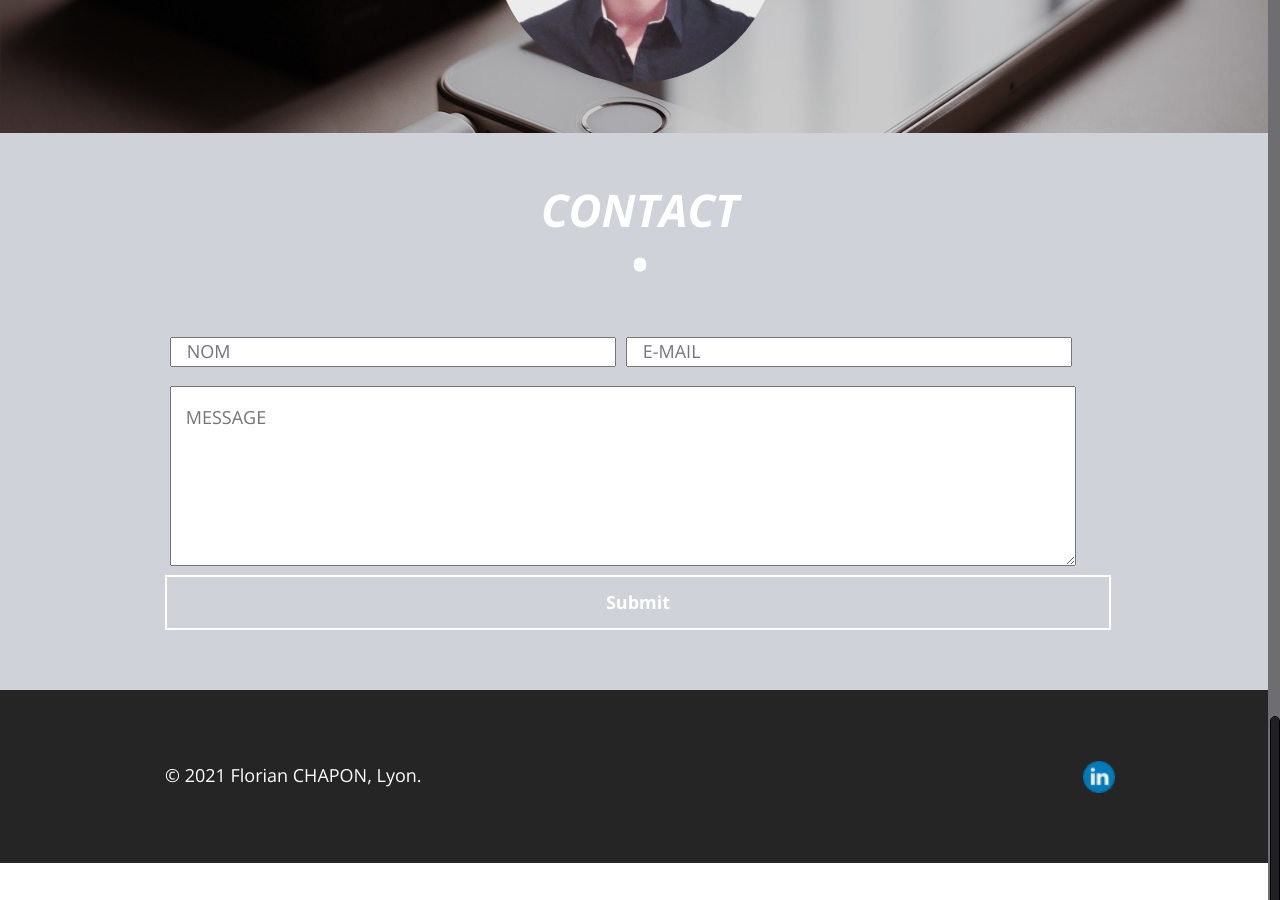
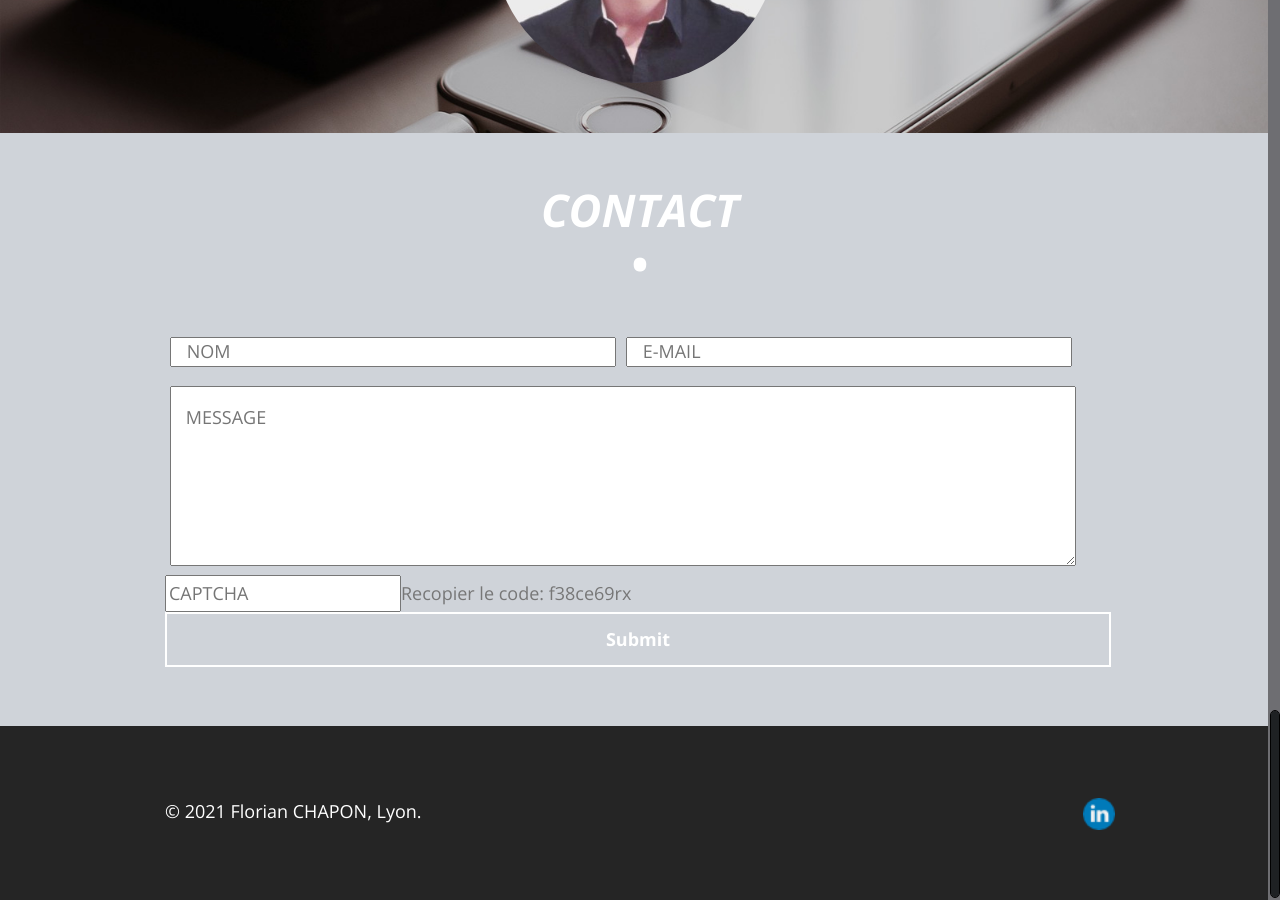
Before and after one commit to florianchapon/website, a Jekyll site: the page built from index.md, in a window 1280 px wide and 900 px high, scrolled down 3405 px. Built offline with Jekyll 4.4.1, drawn with Linux system fonts in a browser that asks for light colours; nearby versions of some CDN libraries; our own code applies the rules of GitHub Pages for plain Markdown files; comment, search, counter and statistics services are not loaded.

Commit message:
contact form

```diff
--- a/_layouts/home.html
+++ b/_layouts/home.html
@@ -184,7 +184,8 @@ layout: default
 					<input type="text" required placeholder="NOM" name="entry.393927792" id="name" class="contact-input">
 					<input type="text" required placeholder="E-MAIL" name="entry.1610294210" id="email" class="contact-input">
 					<textarea required placeholder="MESSAGE" name="entry.566675216" id="message" class="contact-textarea"></textarea>
-					<input type="submit" class="button" style="width:calc(100% - 4px);float:left;margin:0 0 1% 0;"></input>
+					<input type="text" required placeholder="CAPTCHA" id="captcha">Recopier le code: f38ce69rx</input>
+					<input type="submit" id="submit" class="button" style="width:calc(100% - 4px);float:left;margin:0 0 1% 0;" disabled></input>
 				</form>
 					<div id="confirm" style="display:none; color:green; font-weight:bold; text-align:center">Message correctement envoyé !</div>
 					<div style="clear: both" />
@@ -202,6 +203,21 @@ layout: default
 			$('#gform *').fadeOut(1000);
 			$("#confirm").delay(500).fadeIn(500);
 		})
+
+
+		$('#captcha').on('input',function(e){
+			var captcha = $("#captcha").val();
+			if ( captcha = f38ce69rx) {
+				$('#submit').prop("disabled", false);
+				$('#captcha').css("color", "green");
+			} else {
+				$('#submit').prop("disabled", true);
+				$('#captcha').css("color", "red");
+			}
+		});
+
+
+
 	</script>
 
 	<!-- FIN Contact GOOGLE -->
```
